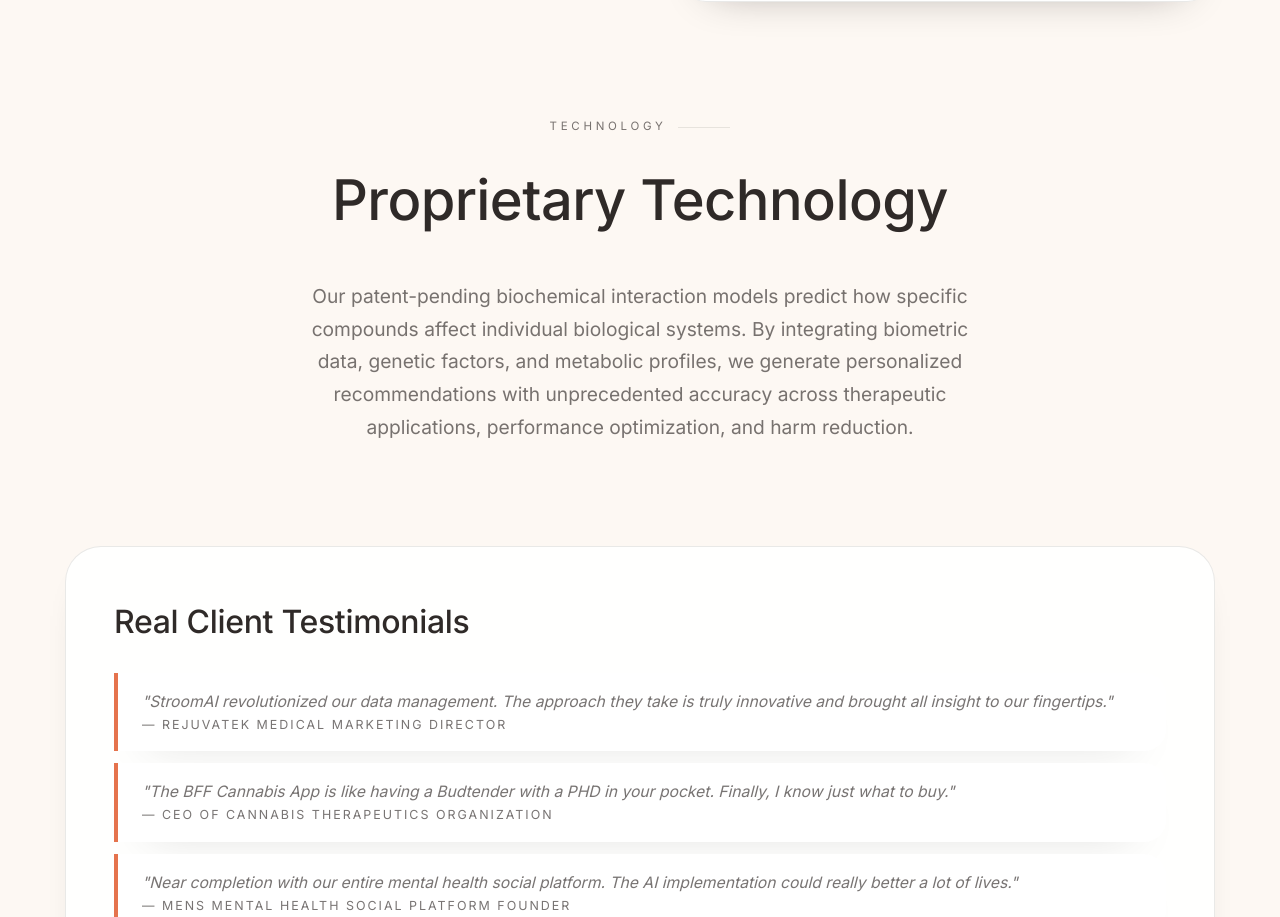
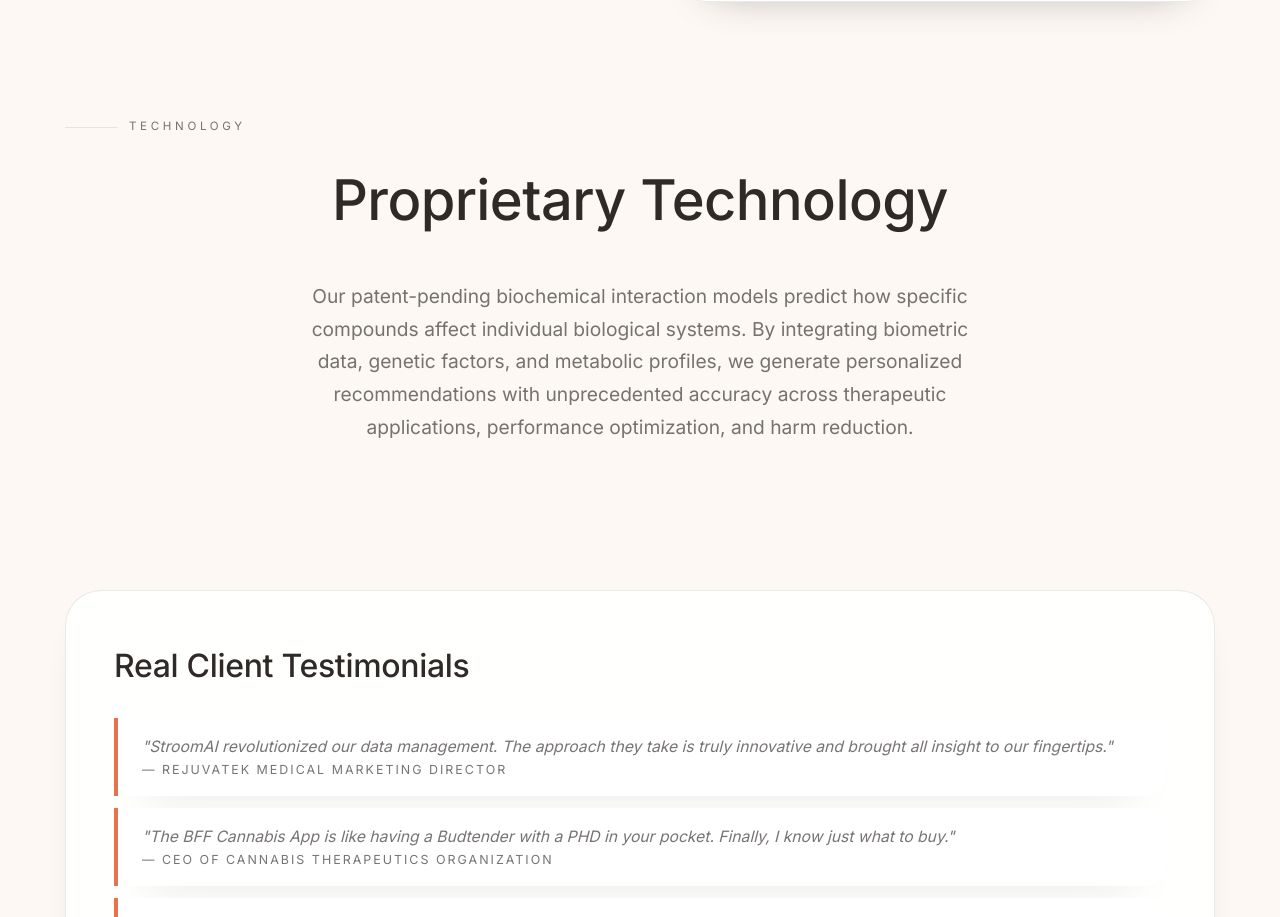
Before and after one commit to ParkerCase/stroom-ai, a Next.js app: page / in a window 1280 px wide. Shown: the part 2759-3676 px from the top of the page. Built offline with nearby package versions, Linux system fonts and the light colour scheme.

Commit message:
update to section

```diff
--- a/pages/index.js
+++ b/pages/index.js
@@ -722,16 +722,14 @@ const StroomAI = () => {
 
           <section className="section-shell">
             <div className="section-inner">
-              <div
-                className="section-heading tech-section-heading"
-                style={{ textAlign: "center", marginBottom: "0" }}
-              >
-                <span className="section-label tech-label">Technology</span>
+              <div className="section-heading">
+                <span className="section-label">Technology</span>
                 <h2
                   className="hero-subtitle"
                   style={{
                     fontSize: "clamp(2.5rem, 5vw, 3.5rem)",
                     marginBottom: "1rem",
+                    textAlign: "center",
                   }}
                 >
                   Proprietary Technology
@@ -743,6 +741,7 @@ const StroomAI = () => {
                     maxWidth: "700px",
                     fontSize: "clamp(1rem, 1.8vw, 1.2rem)",
                     lineHeight: "1.7",
+                    textAlign: "center",
                   }}
                 >
                   Our patent-pending biochemical interaction models predict how
```
